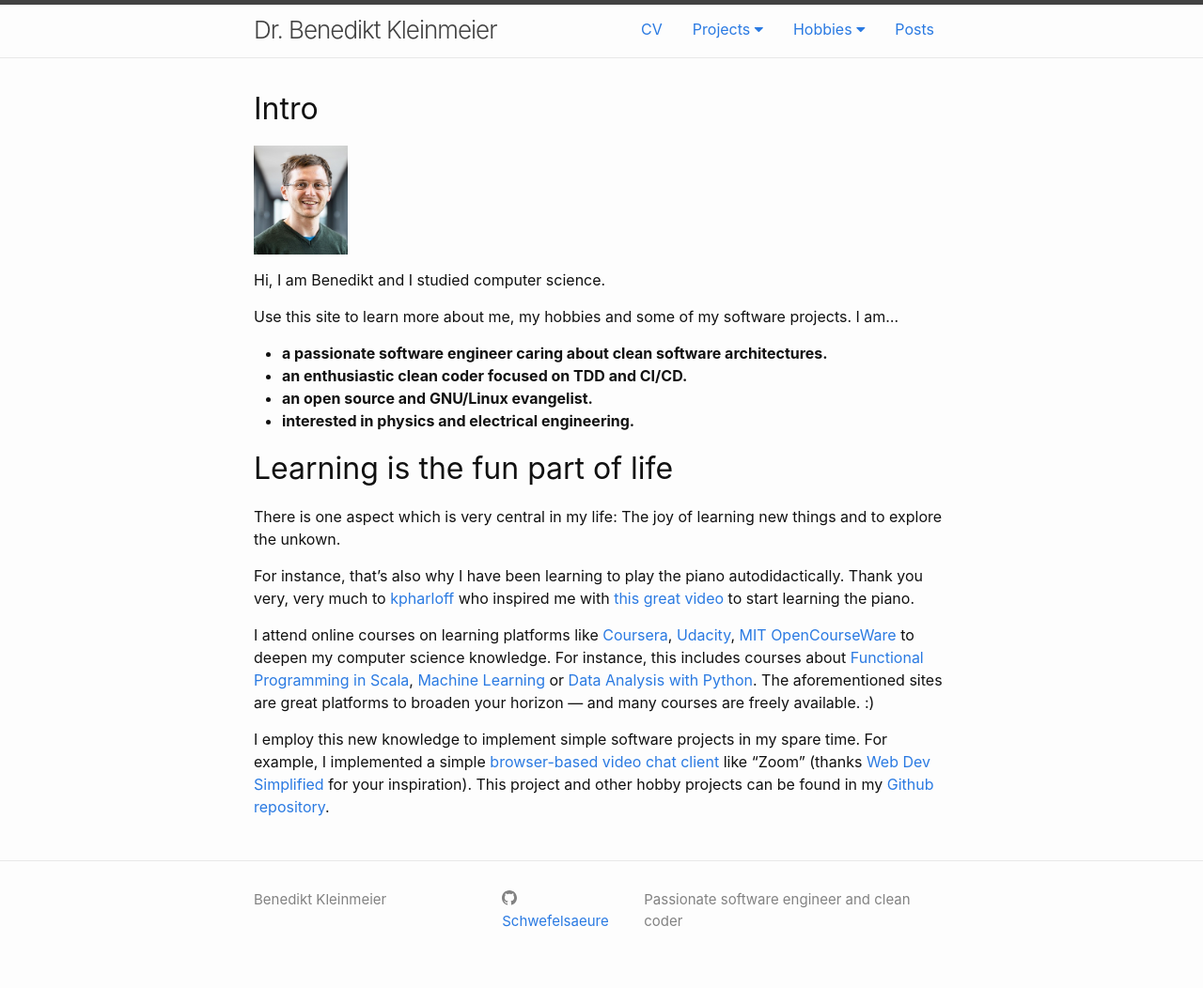
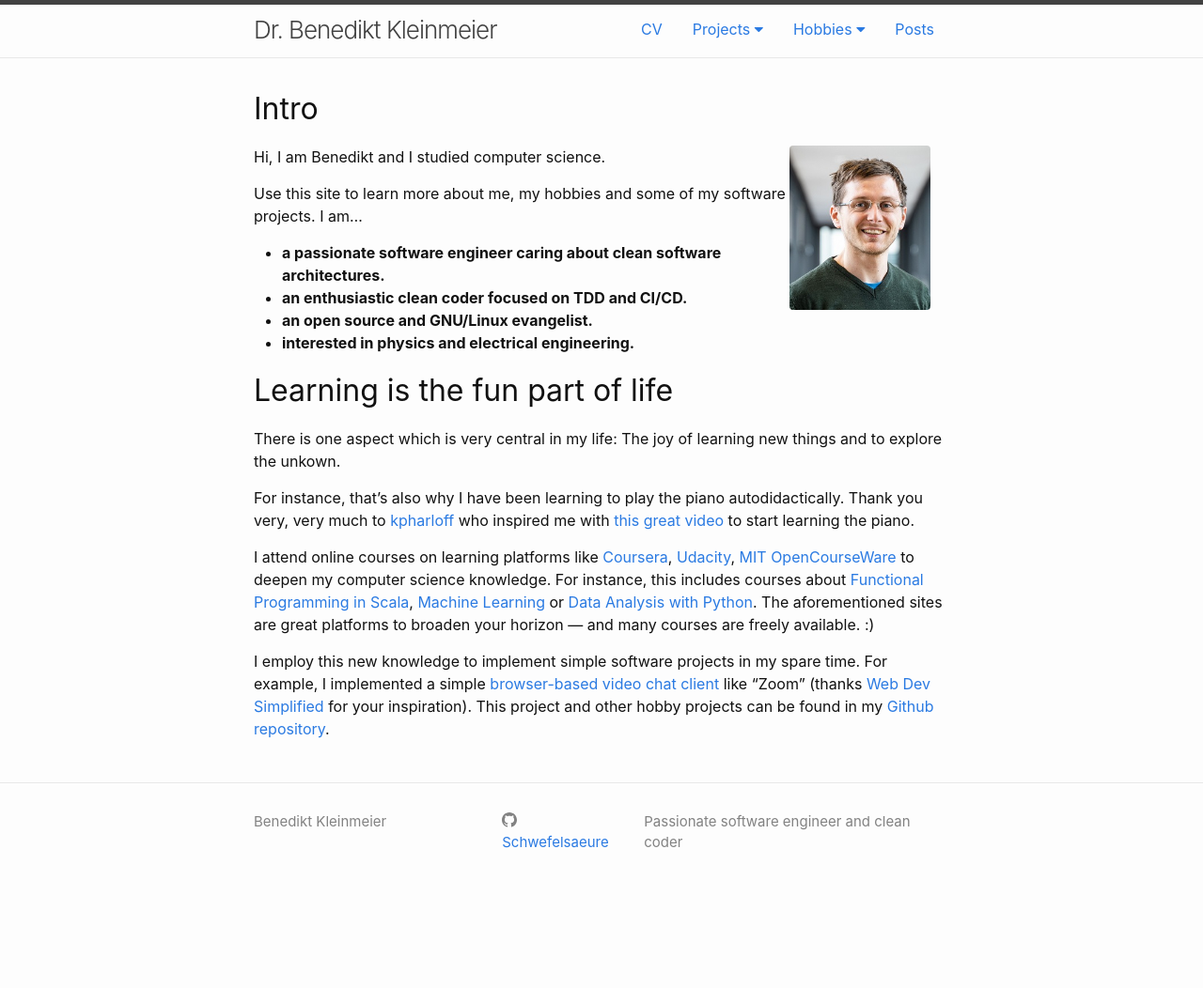
Before and after one commit to Schwefelsaeure/portfolio, a Jekyll site: the page built from index.md, in a window 1280 px wide. Shown: the whole page at 94% size. Built offline with Jekyll 4.4.1, drawn with Linux system fonts in a browser that asks for light colours; after the commit the page ends 969 px from its top, so only the background shows below that.

Commit message:
Fix outdated links

```diff
--- a/_layouts/projects_theses.html
+++ b/_layouts/projects_theses.html
@@ -77,11 +77,11 @@
           Amazing partners in our joint <a href="https://www.sifo.de/sifo/de/projekte/gesellschaft/zukuenftige-sicherheit-in-urbanen-raeumen/opmops-organisierte-umzuege-un--konfliktpotenzial-in-staedten/opmops-organisierte-umzuege-un--konfliktpotenzial-in-staedten.html">OPMOPS project</a> helped to scrutinize crowd behavior during demonstrations to make them safer:
           <ul>
             <li><a href="https://www.polizei.rlp.de/die-polizei/dienststellen/hochschule-der-polizei-rheinland-pfalz">Hochschule der Polizei Rheinland Pfalz</a></li>
-            <li><a href="https://www.mathematik.uni-kl.de/opt/personen/leitung/ruzika">Prof. Dr. Ruzika's mathematics research group</a> from TU Kaiserslautern</li>
+            <li><a href="https://math.rptu.de/ags/opt/personen/leitung/ruzika">Prof. Dr. Ruzika's mathematics research group</a> from TU Kaiserslautern</li>
             <li><a href="https://ru.rptu.de/fgs/stadtsoziologie/personen/prof-dr-annette-spellerberg">Prof. Dr. Spellerberg's sociology research group</a> from TU Kaiserslautern</li>
             <li><a href="https://vc.systems/en/">Virtual City Systems</a> (which develops briliant 3D city models)</li>
           </ul>
-          A <a href="http://www.sussex.ac.uk/psychology/crowdsidentities/projects/modellingbehaviour">special thanks</a> to <a href="https://profiles.sussex.ac.uk/p92858-john-drury">Prof. Dr. Drury</a> for inviting me to the University of Sussex to gain insights into social psychology.
+          A <a href="https://www.sussex.ac.uk/research/labs/crowds-and-identities/projects/modelling-behaviour">special thanks</a> to <a href="https://profiles.sussex.ac.uk/p92858-john-drury">Prof. Dr. Drury</a> for inviting me to the University of Sussex to gain insights into social psychology.
         </p>
 
         <h2 class="center-text">Some research output...</h2>
--- a/_sass/minima/_base.scss
+++ b/_sass/minima/_base.scss
@@ -273,3 +273,13 @@
     border: 1px solid $grey-color-light;
   }
 }
+
+/**
+ * User-defined styles
+ */
+.profile-photo {
+  float: right;
+  margin-right: 20px;
+  margin-bottom: 15px;
+  border-radius: 4px; /* Optional: leicht abgerundete Ecken passend zum Design */
+}
--- a/index.md
+++ b/index.md
@@ -7,7 +7,7 @@
 
 # Intro
 
-[![Portrait photo]({% link /assets/data/CV/Images/2020-01-01.jpg %}){: width="100" }]({% link /assets/data/CV/Images/2020-01-01.jpg %})
+[![Portrait photo]({% link /assets/data/CV/Images/2020-01-01.jpg %}){: width="150" .profile-photo }]({% link /assets/data/CV/Images/2020-01-01.jpg %})
 
 Hi, I am Benedikt and I studied computer science.
 
```
Also changed, not shown: cv.md (+3 -6 lines), Gemfile.lock.
